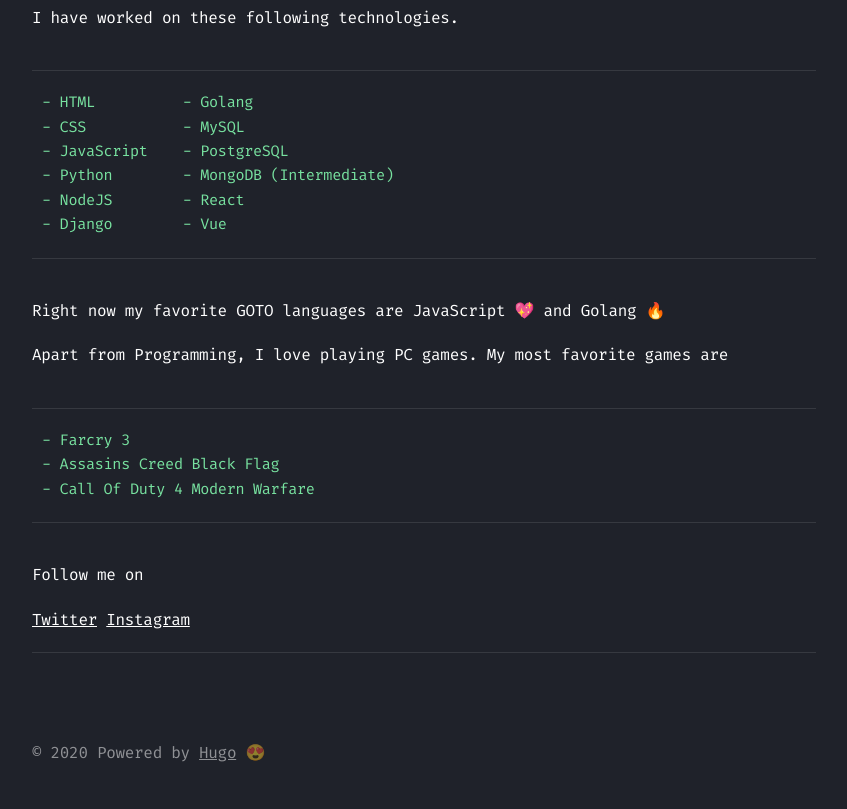
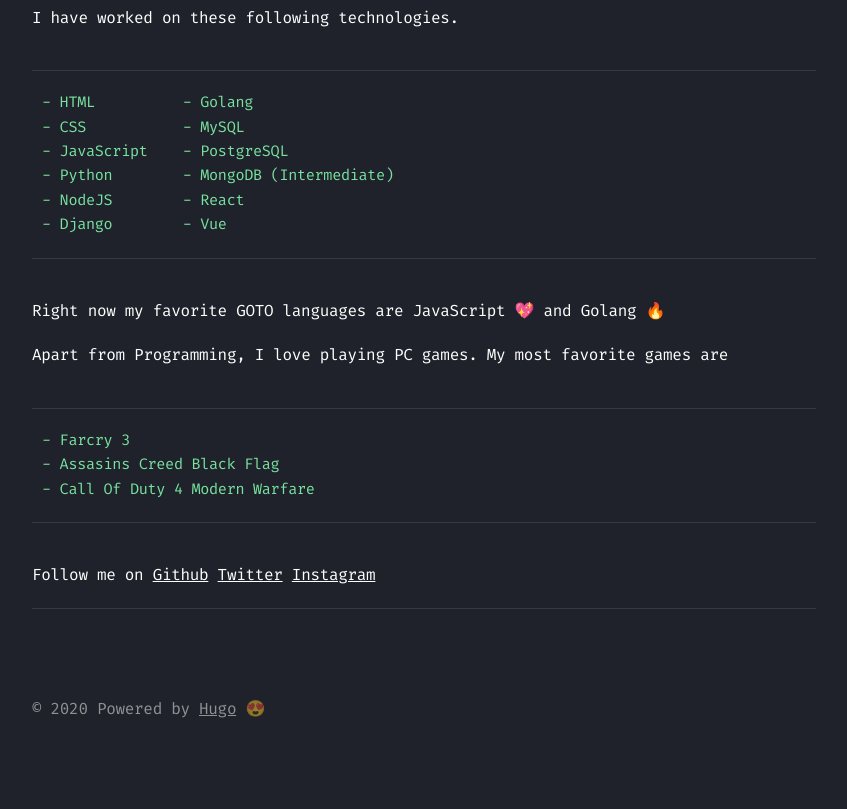
Before and after one commit to M-krishna/M-krishna.github.io, a plain HTML site: page about/index.html in a window 1280 px wide. Shown: the part 390-1199 px from the top of the page, without its empty margins (216-1063 px from the left). Drawn offline with Linux system fonts and the light colour scheme.

Commit message:
(added.) github link.

```diff
--- a/about/index.html
+++ b/about/index.html
@@ -156,8 +156,9 @@ I have worked on these following technologies.
 - Assasins Creed Black Flag
 - Call Of Duty 4 Modern Warfare
 </code></pre>
-<p>Follow me on</p>
-<p><a href="https://twitter.com/krishna_m_krish">Twitter</a>
+<p>Follow me on
+<a href="https://github.com/M-krishna">Github</a>
+<a href="https://twitter.com/krishna_m_krish">Twitter</a>
 <a href="https://www.instagram.com/fazeneo/">Instagram</a></p>
 <hr>
 
```
